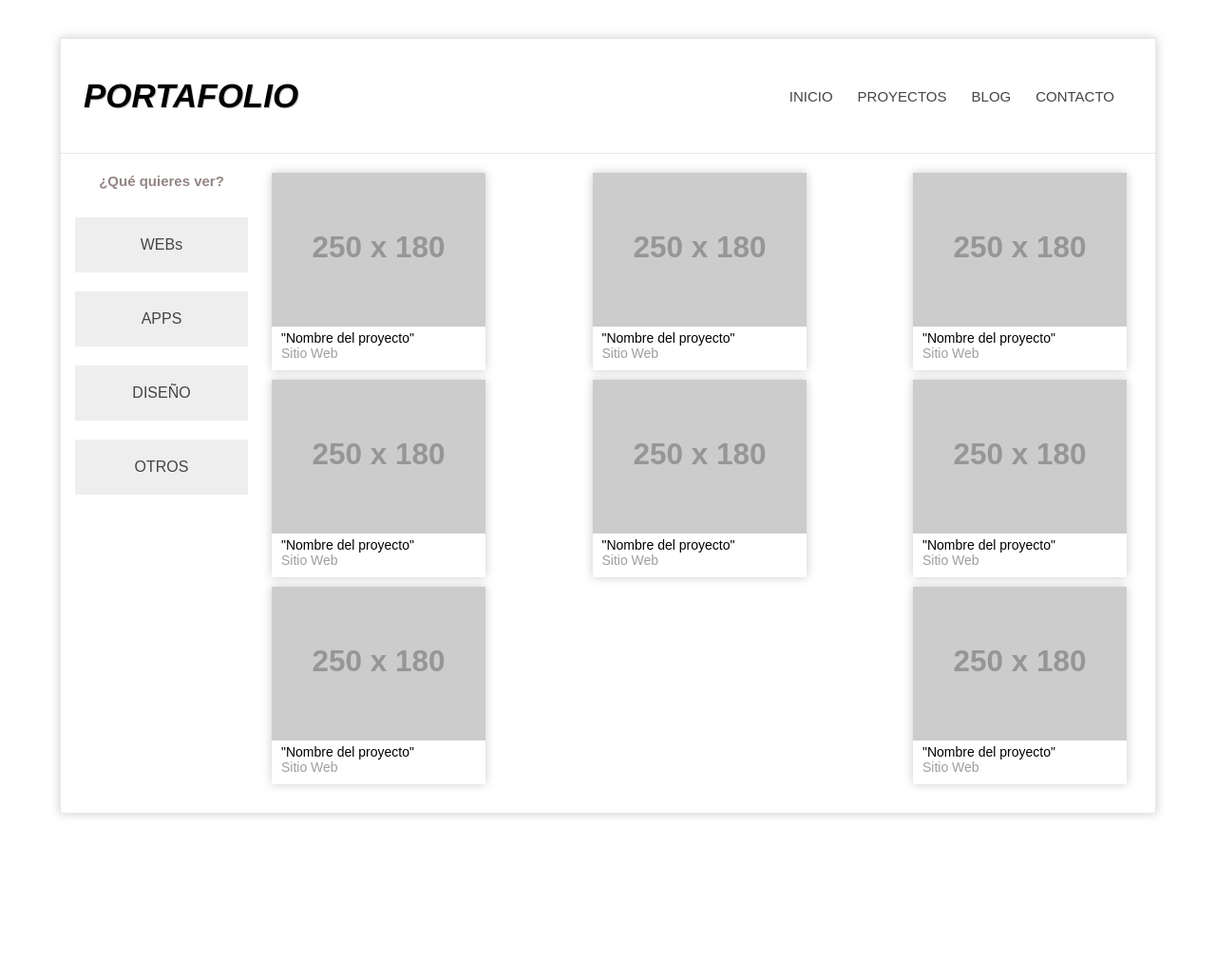
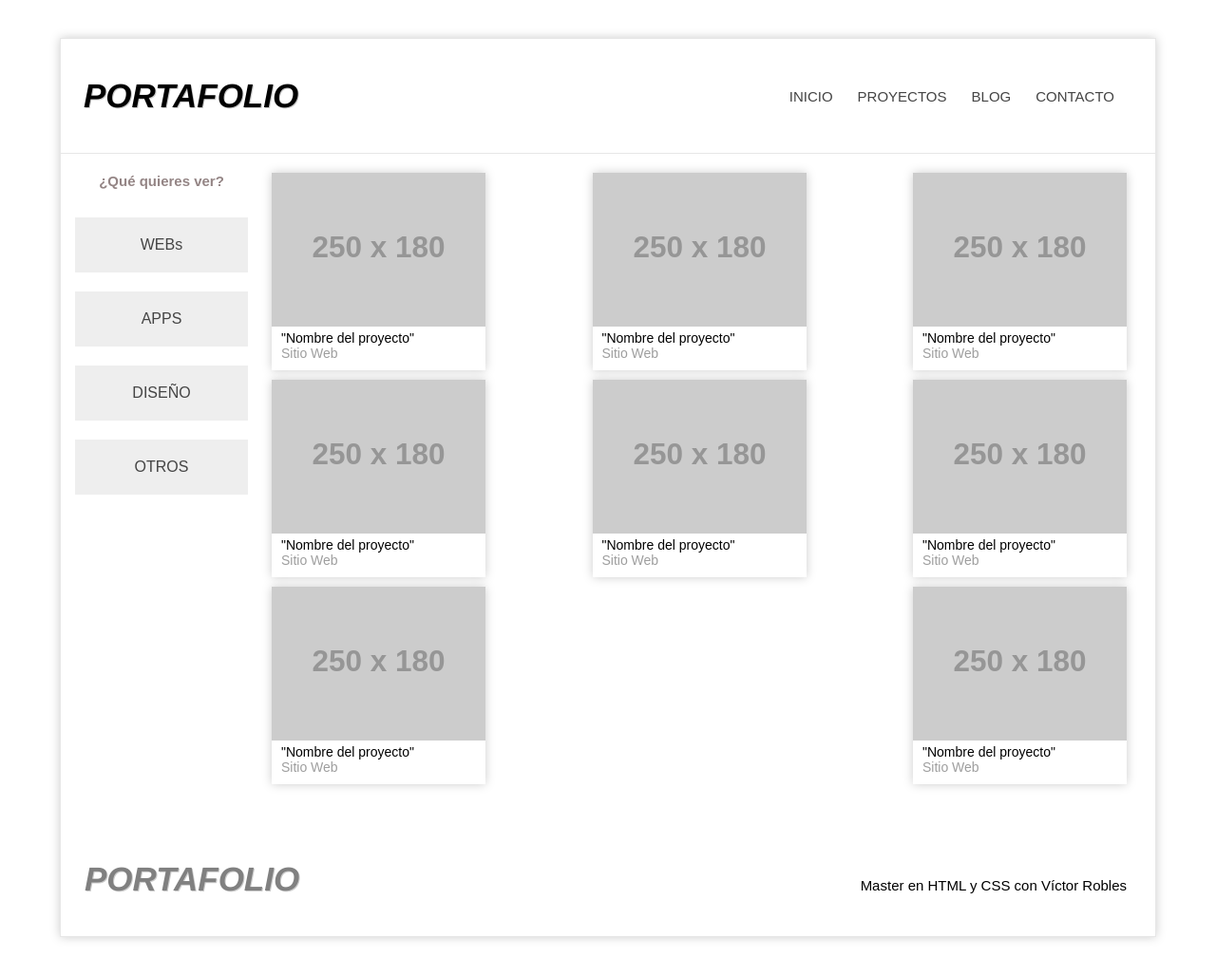
Before and after one commit to SergioFer95/Portafolio, a website built with Parcel: page SRC/index.html in a window 1280 px wide. Shown: the whole page at 95% size. Before the commit the page ends 897 px from the top, so only its background shows below. Built offline with nearby package versions, Linux system fonts and the light colour scheme; placeholder pictures from the web are drawn by us.

Commit message:
Create footer and add footer´s style

```diff
--- a/SRC/index.html
+++ b/SRC/index.html
@@ -121,6 +121,14 @@
 
         </section>
 
+        <footer>
+            <div>
+                <h1>PORTAFOLIO</h1>
+            </div>
+
+            <p>Master en HTML y CSS con Víctor Robles</p>
+        </footer>
+
     </div>
 </body>
 </html>
--- a/SRC/styles.scss
+++ b/SRC/styles.scss
@@ -81,6 +81,7 @@
             justify-content: space-between;
             padding-top: 20px;
             padding-bottom: 20px;
+            margin-bottom: 50px;
 
             aside{
                 width: 300px;
@@ -154,5 +155,34 @@
             }
 
         }
+
+        footer{
+            display: flex;
+            justify-content: space-between;
+            flex-wrap: wrap;
+            align-items: baseline;
+
+            div{
+                margin-left: 25px;
+                margin-bottom: 40px;
+
+
+                h1{
+                    display: inline-block;
+                    color: #808080;
+                    font-family: Helvetica, sans-serif;
+                    font-style: italic;
+                    font-weight: 900px;
+                    font-size: 35px;
+                    text-shadow: 1px 1px 0px #CCC;
+                }
+            }
+
+            p{
+                font-size: 15px;
+                margin-right: 30px;
+            }
+
+        }
     }
 }
```
Also changed, not shown: SRC/styles.css, dist/index.html, 3 other files.
